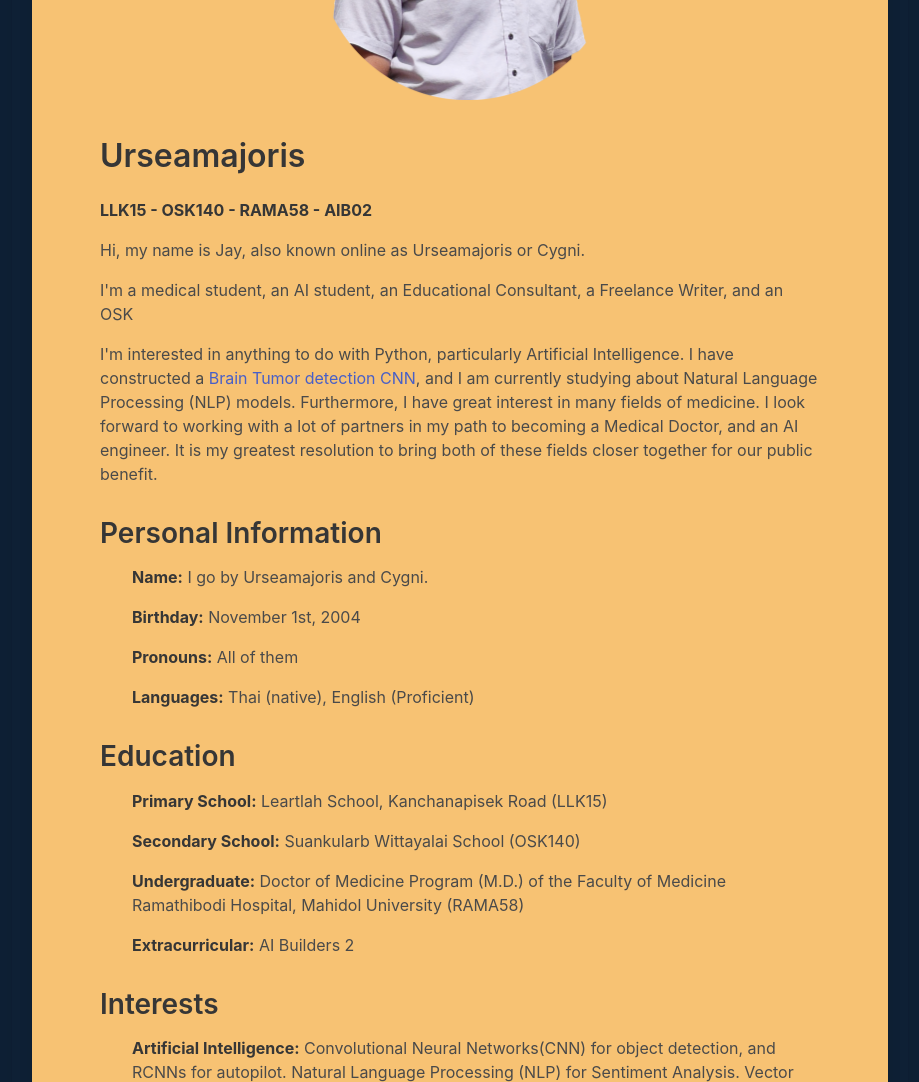
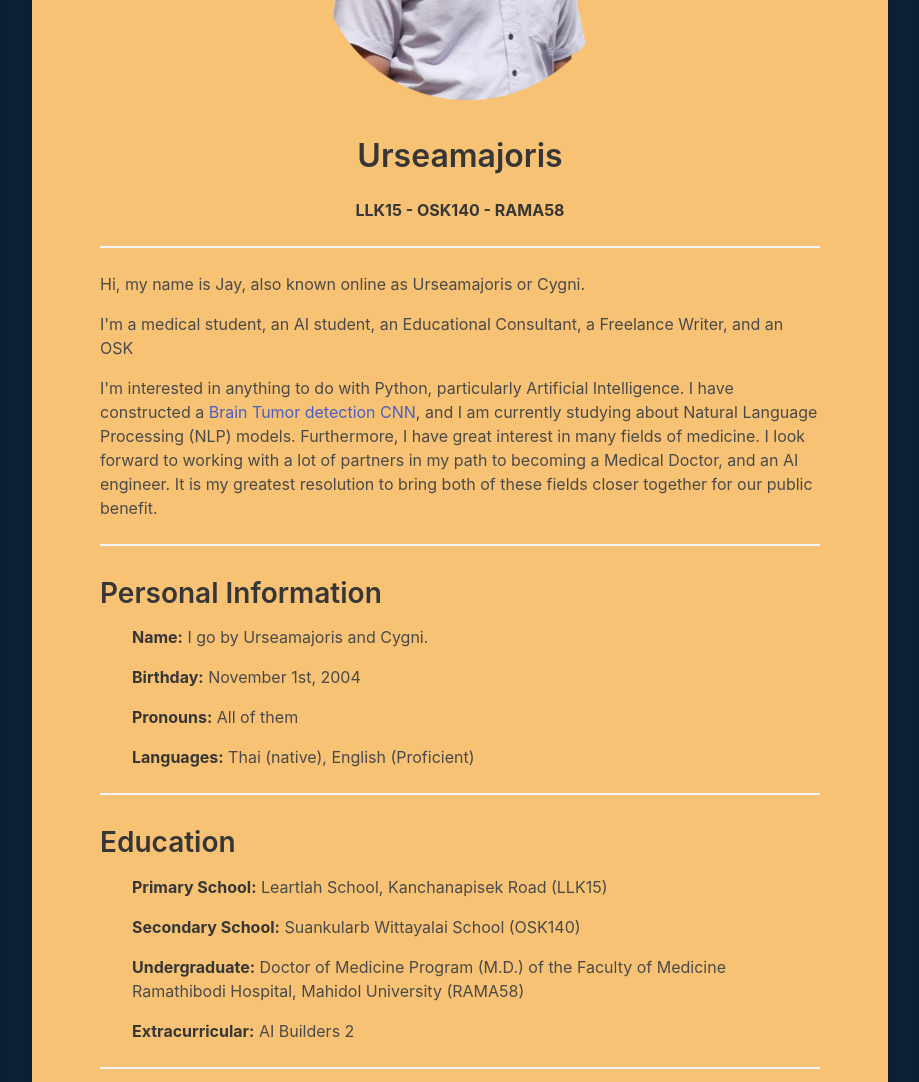
Before and after one commit to urseamajoris/urseamajoris.github.io, a plain HTML site: page index.html in a window 1280 px wide. Shown: the part 1800-2882 px from the top of the page, without its empty margins (180-1099 px from the left). Drawn offline with nearby package versions, Linux system fonts and the light colour scheme.

Commit message:
modified:   index.html

```diff
--- a/index.html
+++ b/index.html
@@ -209,23 +209,27 @@
                             <img src="assets/004.png" width="300" height="300">
                         </div>
 
-                        <h1 class="title">Urseamajoris</h1>
+                        <h1 class="title"><center>Urseamajoris</center></h1>
 
-                        <p><strong>LLK15 - OSK140 - RAMA58 - AIB02</strong></p>
 
+                        <p><strong><center>LLK15 - OSK140 - RAMA58</center></strong></p>
+                        <hr>
                         <p>Hi, my name is Jay, also known online as Urseamajoris or Cygni.</p>
                         <p>I'm a medical student, an AI student, an Educational Consultant, a Freelance Writer, and an OSK</p>
                         <p>I'm interested in anything to do with Python, particularly Artificial Intelligence. I have constructed a <a>Brain Tumor detection CNN</a>, and I am currently studying about Natural Language Processing (NLP) models. Furthermore, I have great interest in many fields of medicine. I look forward to working with a lot of partners in my path to becoming a Medical Doctor, and an AI engineer. It is my greatest resolution to bring both of these fields closer together for our public benefit.</p>
+                        <hr>
                         <h2>Personal Information</h2>
                         <ul><strong>Name:</strong> I go by Urseamajoris and Cygni.</ul>
                         <ul><strong>Birthday:</strong> November 1st, 2004 </ul>
                         <ul><strong>Pronouns:</strong> All of them </ul>
                         <ul><strong>Languages:</strong> Thai (native), English (Proficient) </ul>
+                        <hr>
                         <h2>Education</h2>
                         <ul><strong>Primary School:</strong> Leartlah School, Kanchanapisek Road (LLK15) </ul>
                         <ul><strong>Secondary School:</strong> Suankularb Wittayalai School (OSK140) </ul>
                         <ul><strong>Undergraduate:</strong> Doctor of Medicine Program (M.D.) of the Faculty of Medicine Ramathibodi Hospital, Mahidol University (RAMA58)</ul>
                         <ul><strong>Extracurricular:</strong> AI Builders 2 </ul>
+                        <hr>
                         <h2>Interests</h2>
                         <ul><strong>Artificial Intelligence:</strong> Convolutional Neural Networks(CNN) for object detection, and RCNNs for autopilot. Natural Language Processing (NLP) for Sentiment Analysis. Vector Representation (branch of NLP) for Sentence Similarity Comparisons. Transformers, BERTs, GPTs for chatbots. Discrete Variational Auto Encoders (DVAEs) for image generations (beter than GANs). The fiels of AI is still rapidly expanding and I am very excited about everything that happens in this field. </ul>
                         <ul><strong>Medicine:</strong> Psychology is my current favorite field (because I'm doing research on it!), I want to understand more about how our brains respond when we face physical, mental or emotional damage, both short and long term. Medicine is a field in which I feel like there is a lot to uncover, I am eager to spend the next 6 years satisfying my curiosity and putting my knowledges to beneficial use.   </ul>
```
